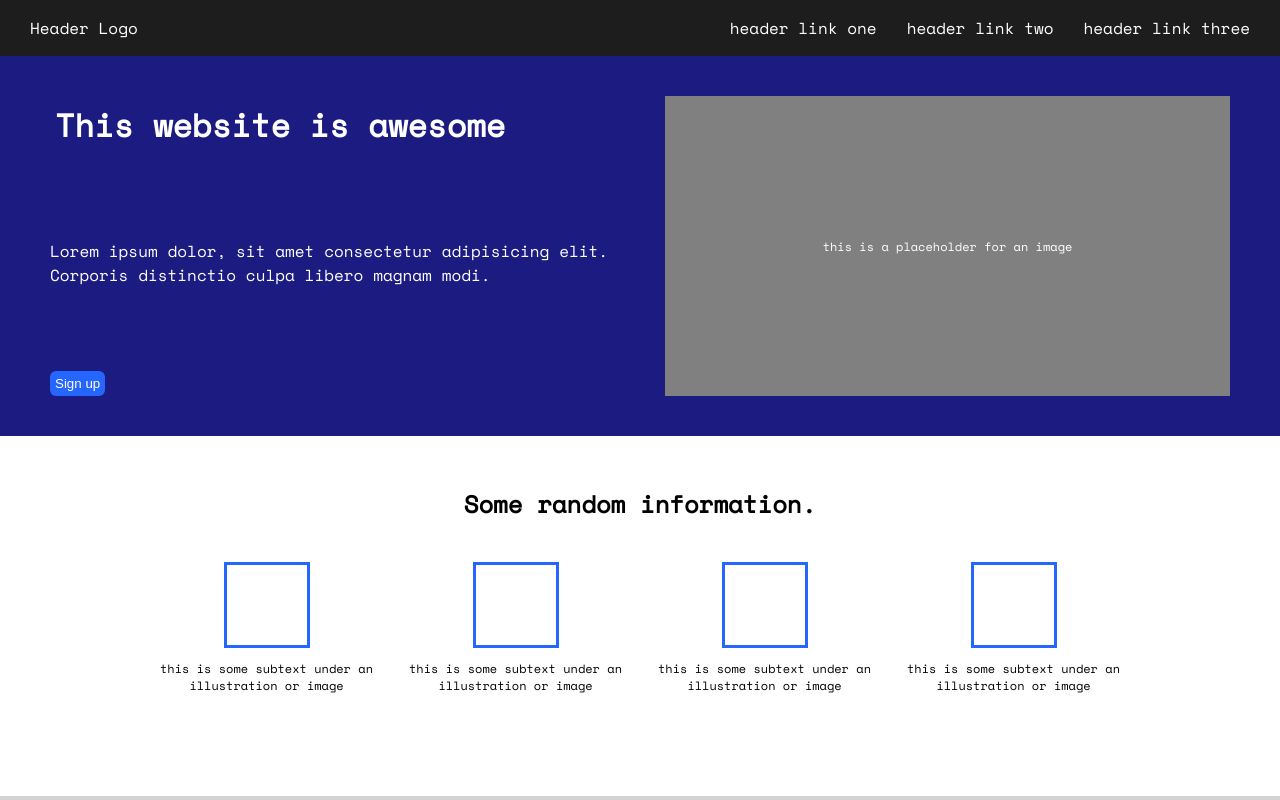
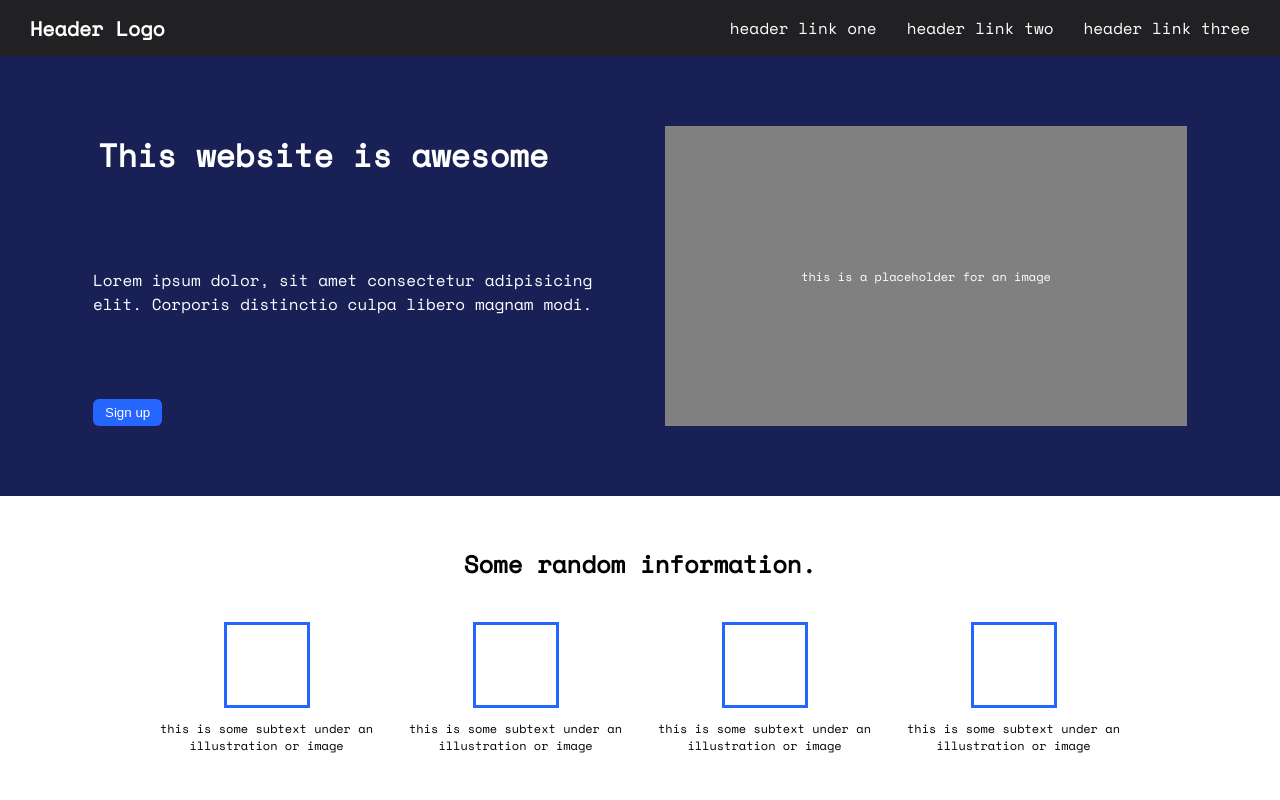
Before and after one commit to jamescrutchley/landing-page, a plain HTML site: page index.html in a window 1280 px wide. Shown: the top 800 px of the page. Drawn offline with nearby package versions, Linux system fonts and the light colour scheme.

Commit message:
make some tweaks

```diff
--- a/style.css
+++ b/style.css
@@ -21,7 +21,7 @@ h1 {
 .header, .footer {
     display: flex;
     width: 100%;
-    background-color: rgb(29, 29, 29);
+    background-color: rgb(33, 33, 36);
     color: white;
     align-items: center;
     justify-content: space-between;
@@ -29,6 +29,8 @@ h1 {
 
 .logo {
     margin-left: 30px;
+    font-size: 20px;
+    font-weight: 700;
 }
 
 ul {
@@ -46,21 +48,17 @@ a {
 /* Block one */
 
 .block-one {
-    background-color: rgb(27, 27, 130);
+    background-color: rgb(24, 32, 86);
     color: white;
     display: flex;
-    padding-top: 40px;
-    padding-bottom: 40px;
-    padding-left: 75px;
-    padding-right: 75px;
+    padding: 70px 60px 70px 60px;
     justify-content: center;
     height: 300px;
-    min-height: 200px;
     gap: 50px;
 }
 
 .sub-block-one {
-    width: 50%;
+    width: 45%;
     display: flex;
     flex-shrink: 0;
     flex-direction: column;
@@ -74,11 +72,11 @@ a {
     border: none;
     border-radius: 6px;
     color: white;
-    padding: 5px;
+    padding: 6px 12px 6px 12px;
 }
 
 .sub-block-one-two {
-    width: 50%;
+    width: 45%;
     flex-shrink: 0;
     display: flex;
     flex-direction: column;
```
